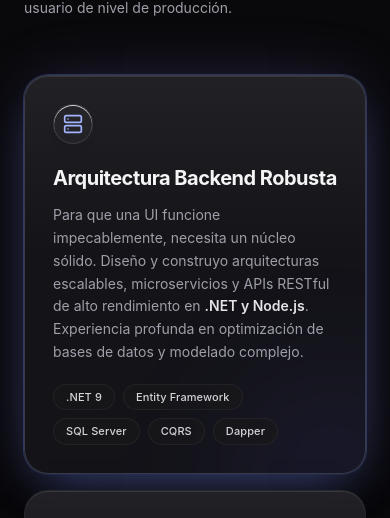
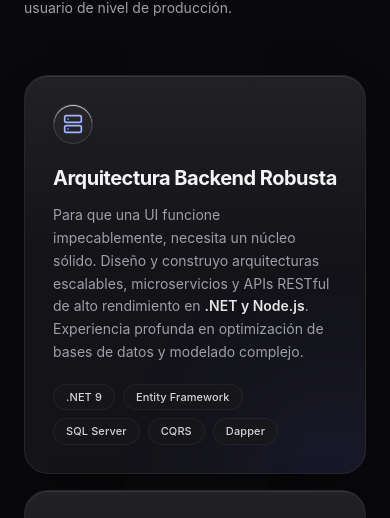
Before and after one commit to lemuayala/lemuel-ayala-portfolio, a React (Vite) app: page / in a window 390 px wide. In both pictures the pointer is over the element 195 px from the left and 1356 px from the top of the page. Shown: the part 1082-1600 px from the top of the page. Built offline with nearby package versions, Linux system fonts and the light colour scheme; no server answers.

Commit message:
fix: desactivar efectos hover costosos en mobile touch
Reduce transiciones y neutraliza siri/hover glow en dispositivos táctiles para evitar parpadeos y superposiciones.

```diff
--- a/src/index.css
+++ b/src/index.css
@@ -707,6 +707,17 @@ html.dark {
   :root,
   :where(.dark) {
     --la-glass-blur: blur(12px) saturate(130%);
+    --la-motion-base: 220ms;
+    --la-motion-slow: 280ms;
+  }
+
+  html,
+  body,
+  .glass-panel,
+  .glass-nav,
+  .glass-pill,
+  .marquee-chip {
+    transition-duration: var(--la-motion-base);
   }
 
   .marquee-track {
@@ -721,6 +732,30 @@ html.dark {
   .marquee-chip {
     backdrop-filter: none;
     -webkit-backdrop-filter: none;
+  }
+
+  .siri-glow::before,
+  .siri-glow::after,
+  .siri-glow-skeleton::before,
+  .siri-glow-skeleton::after,
+  .hover-glow:hover {
+    animation: none !important;
+    transform: none !important;
+  }
+
+  .hover-glow:hover {
+    border-color: var(--la-glass-border);
+    box-shadow:
+      inset 0 1px 0 0 var(--la-glass-inset-light),
+      0 1px 0 0 var(--la-glass-inset-dark),
+      var(--la-glass-shadow);
+  }
+
+  .group:hover .siri-glow::before,
+  .group:hover .siri-glow::after,
+  .group:hover .siri-glow-skeleton::before,
+  .group:hover .siri-glow-skeleton::after {
+    opacity: 0 !important;
   }
 }
 
@@ -747,6 +782,14 @@ html.low-end-device .marquee-track {
   animation: none !important;
 }
 
+html.mobile-device .siri-glow::before,
+html.mobile-device .siri-glow::after,
+html.mobile-device .siri-glow-skeleton::before,
+html.mobile-device .siri-glow-skeleton::after {
+  opacity: 0 !important;
+  animation: none !important;
+}
+
 html.low-end-device .siri-glow::before,
 html.low-end-device .siri-glow::after,
 html.low-end-device .siri-glow-skeleton::before,
```
